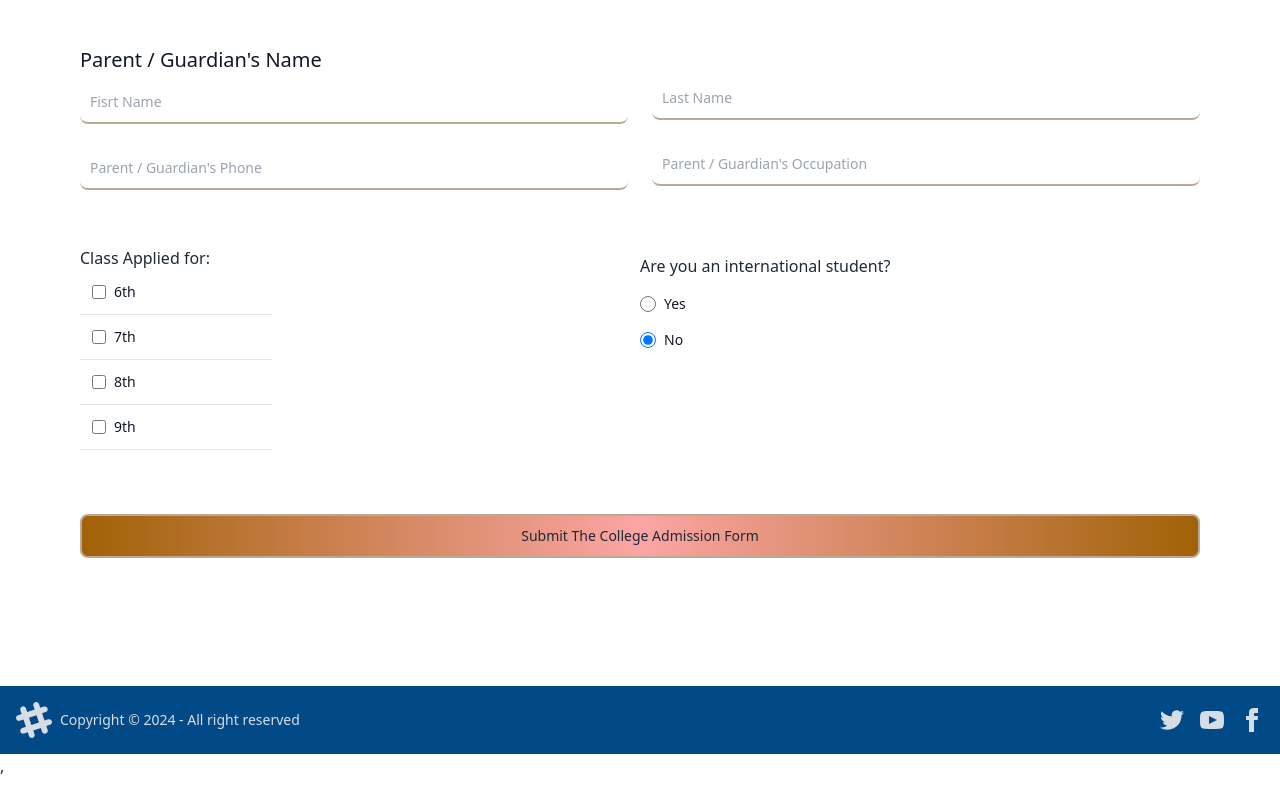
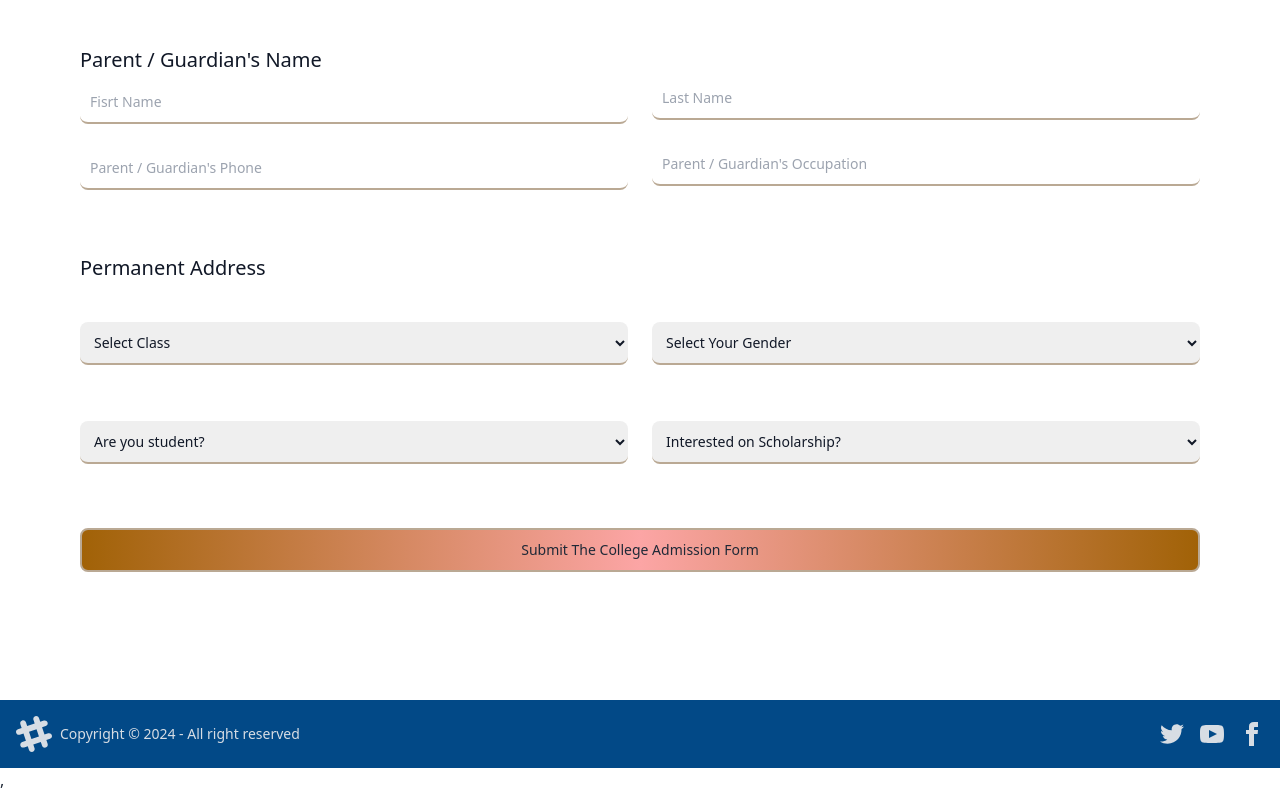
Before and after one commit to jaynabKhatun/Admission-form, a React (Vite) app: page / in a window 1280 px wide. Shown: the part 1078-1870 px from the top of the page. Built offline with nearby package versions, Linux system fonts and the light colour scheme.

Commit message:
get vcalue from the form

```diff
--- a/src/Pages/Form/Form.jsx
+++ b/src/Pages/Form/Form.jsx
@@ -2,12 +2,13 @@ const Form = () => {
   const handleAdmission = (event) => {
     event.preventDefault();
     console.log("target");
+
     const form = event.target;
 
-    const name = form.fisrtName.value;
+    const name = form.firstName.value;
     const lastName = form.lastName.value;
     const birthday = form.birthday.value;
-    const phoneNumber = form.phone.value;
+    const phone = form.phone.value;
     const address = form.address.value;
     const zip = form.zip.value;
     const city = form.city.value;
@@ -16,6 +17,29 @@ const Form = () => {
     const Last_Name = form.Last_Name.value;
     const parent_phone = form.parent_phone.value;
     const parent_occupation = form.parent_occupation.value;
+    const readClass = form.readClass.value;
+    const gender = form.gender.value;
+    const schoolarship = form.schoolarship.value;
+    const student= form.student.value;
+
+    console.log(
+      name,
+      lastName,
+      birthday,
+      phone,
+      address,
+      zip,
+      city,
+      state,
+      parent_name,
+      Last_Name,
+      parent_phone,
+      parent_occupation,
+      readClass,
+      gender,
+      schoolarship,
+      student
+    );
   };
 
   return (
@@ -28,7 +52,7 @@ const Form = () => {
 
           <input
             type="text"
-            name="fisrtName"
+            name="firstName"
             className=" border-b-2 border-[#BAA994] text-gray-900 text-sm rounded-lg hover:border-[#F18B1C] duration-300  block w-full p-2.5 "
             placeholder="your name"
             required
@@ -56,7 +80,7 @@ const Form = () => {
         <div>
           <input
             type="number"
-            name="Phone"
+            name="phone"
             className=" border-b-2 hover:border-[#F18B1C] duration-300 border-[#BAA994] text-gray-900 text-sm rounded-lg  block w-full p-2.5 "
             placeholder="123-45-678"
             pattern="[0-9]{3}-[0-9]{2}-[0-9]{3}"
@@ -72,7 +96,7 @@ const Form = () => {
           </label>
           <input
             type="text"
-            name="adress"
+            name="address"
             className=" border-b-2 hover:border-[#F18B1C] duration-300 border-[#BAA994] text-gray-900 text-sm rounded-lg  block w-full p-2.5 "
             placeholder="street, number, city, state, zip code"
             required
@@ -142,94 +166,54 @@ const Form = () => {
         </div>
       </div>
 
-      <div className="grid  grid-cols-1 md:grid-cols-2 mb-6">
-        {/* checkbox1 */}
+      {/* class info */}
+      <label className="block mb-2 text-xl font-medium mt-16 text-gray-900 dark:text-white">
+        Permanent Address
+      </label>
+
+      <div className="grid grid-cols-1 md:grid-cols-2 gap-6 items-center mb-6">
+        {/* select 1 */}
 
         <div className="mt-8">
-          <label>Class Applied for:</label>
-          <ul className="w-48 text-sm font-medium text-gray-900  rounded-lg dark:bg-gray-700 dark:border-gray-600 dark:text-white">
-            <li className="w-full border-b border-gray-200 rounded-t-lg dark:border-gray-600">
-              <div className="flex items-center ps-3">
-                <input
-                  id="vue-checkbox"
-                  type="checkbox"
-                  value=""
-                  className="w-4 h-4 text-blue-600 bg-gray-100 border-gray-300 rounded focus:ring-blue-500 dark:focus:ring-blue-600 dark:ring-offset-gray-700 dark:focus:ring-offset-gray-700 focus:ring-2 dark:bg-gray-600 dark:border-gray-500"
-                />
-                <label className="w-full py-3 ms-2 text-sm font-medium text-gray-900 dark:text-gray-300">
-                  6th
-                </label>
-              </div>
-            </li>
-            <li className="w-full border-b border-gray-200 rounded-t-lg dark:border-gray-600">
-              <div className="flex items-center ps-3">
-                <input
-                  id="react-checkbox"
-                  type="checkbox"
-                  value=""
-                  className="w-4 h-4 text-blue-600 bg-gray-100 border-gray-300 rounded focus:ring-blue-500 dark:focus:ring-blue-600 dark:ring-offset-gray-700 dark:focus:ring-offset-gray-700 focus:ring-2 dark:bg-gray-600 dark:border-gray-500"
-                />
-                <label className="w-full py-3 ms-2 text-sm font-medium text-gray-900 dark:text-gray-300">
-                  7th
-                </label>
-              </div>
-            </li>
-            <li className="w-full border-b border-gray-200 rounded-t-lg dark:border-gray-600">
-              <div className="flex items-center ps-3">
-                <input
-                  id="angular-checkbox"
-                  type="checkbox"
-                  value=""
-                  className="w-4 h-4 text-blue-600 bg-gray-100 border-gray-300 rounded focus:ring-blue-500 dark:focus:ring-blue-600 dark:ring-offset-gray-700 dark:focus:ring-offset-gray-700 focus:ring-2 dark:bg-gray-600 dark:border-gray-500"
-                />
-                <label className="w-full py-3 ms-2 text-sm font-medium text-gray-900 dark:text-gray-300">
-                  8th
-                </label>
-              </div>
-            </li>
-            <li className="w-full border-b border-gray-200 rounded-t-lg dark:border-gray-600">
-              <div className="flex items-center ps-3">
-                <input
-                  id="laravel-checkbox"
-                  type="checkbox"
-                  value=""
-                  className="w-4 h-4 text-blue-600 bg-gray-100 border-gray-300 rounded focus:ring-blue-500 dark:focus:ring-blue-600 dark:ring-offset-gray-700 dark:focus:ring-offset-gray-700 focus:ring-2 dark:bg-gray-600 dark:border-gray-500"
-                />
-                <label className="w-full py-3 ms-2 text-sm font-medium text-gray-900 dark:text-gray-300">
-                  9th
-                </label>
-              </div>
-            </li>
-          </ul>
+          <select name="readClass" className="border-b-2 hover:border-[#F18B1C] duration-300 border-[#BAA994] text-gray-900 text-sm rounded-lg  block  p-2.5  w-full ">
+            <option disabled selected>
+              Select Class
+            </option>
+            <option value="10th">10th</option>
+            <option value="6th">6th</option>
+            <option value="8th">7th</option>
+            <option value="9th">8th</option>
+            <option value="5th">9th</option>
+          </select>
         </div>
-        {/* checkbox 2 */}
-        <div className="mt-10">
-          <label>Are you an international student?</label>
-          <div className="flex items-center mt-4 mb-4">
-            <input
-              id="default-radio-1"
-              type="radio"
-              value=""
-              name="default-radio"
-              className="w-4 h-4 text-blue-600 bg-gray-100 border-gray-300 focus:ring-blue-500 dark:focus:ring-blue-600 dark:ring-offset-gray-800 focus:ring-2 dark:bg-gray-700 dark:border-gray-600"
-            />
-            <label className="ms-2 text-sm font-medium text-gray-900 dark:text-gray-300">
-              Yes
-            </label>
-          </div>
-          <div className="flex items-center">
-            <input
-              checked
-              id="default-radio-2"
-              type="radio"
-              value=""
-              name="default-radio"
-              className="w-4 h-4 text-blue-600 bg-gray-100 border-gray-300 focus:ring-blue-500 dark:focus:ring-blue-600 dark:ring-offset-gray-800 focus:ring-2 dark:bg-gray-700 dark:border-gray-600"
-            />
-            <label className="ms-2 text-sm font-medium text-gray-900 dark:text-gray-300">
-              No
-            </label>
-          </div>
+        {/* select  2 */}
+        <div className="mt-8">
+          <select name="gender" className="border-b-2 hover:border-[#F18B1C] duration-300 border-[#BAA994] text-gray-900 text-sm rounded-lg  block w-full p-2.5  w-full ">
+            <option disabled selected>
+              Select Your Gender
+            </option>
+            <option value="male">Male</option>
+            <option value="female">Female</option>
+          </select>
+        </div>
+        {/* select 3 */}
+        <div className="mt-8">
+          <select name="student" className="border-b-2 hover:border-[#F18B1C] duration-300 border-[#BAA994] text-gray-900 text-sm rounded-lg  block  p-2.5  w-full ">
+            <option disabled selected>
+              Are you student?
+            </option>
+            <option value="yes">Yes</option>
+            <option value="no">No</option>
+          </select>
+        </div>
+        <div className="mt-8">
+          <select name="schoolarship" className="border-b-2 hover:border-[#F18B1C] duration-300 border-[#BAA994] text-gray-900 text-sm rounded-lg  block p-2.5  w-full ">
+            <option disabled selected>
+              Interested on Scholarship?
+            </option>
+            <option value="yes">yes</option>
+            <option value="no">No</option>
+          </select>
         </div>
       </div>
 
```
